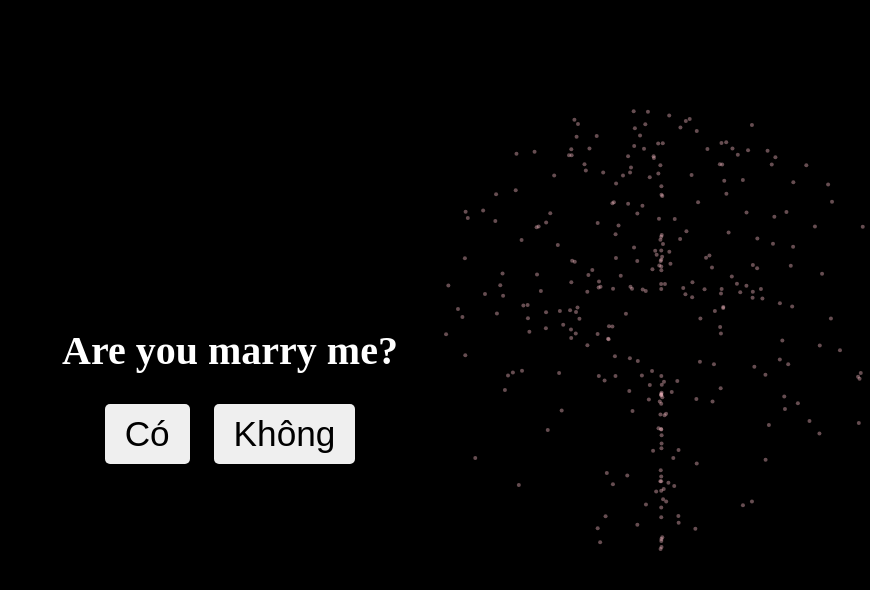
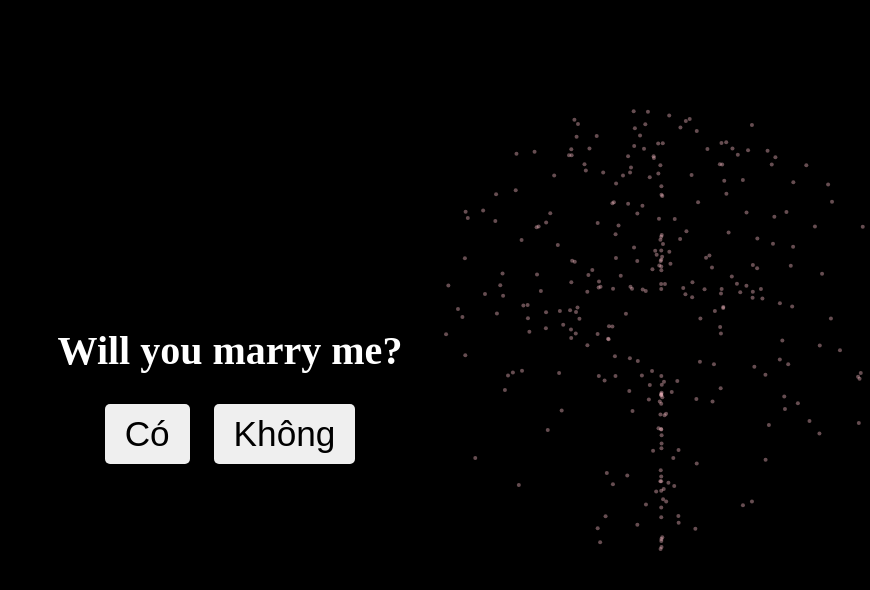
Before and after one commit to ThiKim148/love, a plain HTML site: page index.html in a window 1280 px wide. Shown: the whole page, without its empty margins (410-1280 px from the left). Drawn offline with Linux system fonts and the light colour scheme.

Commit message:
adjust the message

```diff
--- a/index.html
+++ b/index.html
@@ -9,7 +9,7 @@
 <body>
   <div class="container">
     <canvas id="fireworks"></canvas>
-    <h1 id="message">Are you marry me?</h1>
+    <h1 id="message">Will you marry me?</h1>
     <div class="buttons">
       <button id="yesBtn">Có</button>
       <button id="noBtn">Không</button>
```
